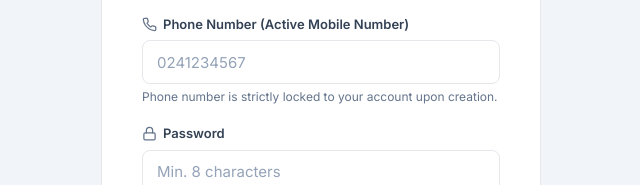
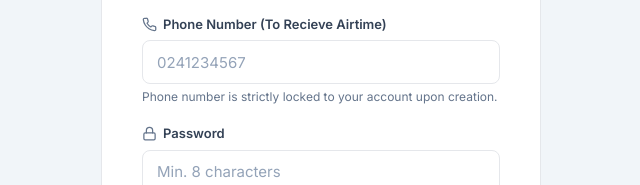
Before and after one commit to Dennis-Abaah/creditplug, a plain HTML site: page index.html in a window 1280 px wide. Both pictures are taken after a click on the link "Create one". Shown: the part 407-592 px from the top of the page, 319-959 px from the left. Drawn offline with nearby package versions, Linux system fonts and the light colour scheme.

Commit message:
edited design

```diff
--- a/index.html
+++ b/index.html
@@ -74,7 +74,7 @@
         <div class="form-group">
           <label for="signup-phone">
             <svg width="15" height="15" viewBox="0 0 24 24" fill="none" stroke="currentColor" stroke-width="2" stroke-linecap="round" stroke-linejoin="round"><path d="M22 16.92v3a2 2 0 0 1-2.18 2 19.79 19.79 0 0 1-8.63-3.07 19.5 19.5 0 0 1-6-6 19.79 19.79 0 0 1-3.07-8.67A2 2 0 0 1 4.11 2h3a2 2 0 0 1 2 1.72 12.84 12.84 0 0 0 .7 2.81 2 2 0 0 1-.45 2.11L8.09 9.91a16 16 0 0 0 6 6l1.27-1.27a2 2 0 0 1 2.11-.45 12.84 12.84 0 0 0 2.81.7A2 2 0 0 1 22 16.92z"/></svg>
-            Phone Number (Active Mobile Number)
+            Phone Number (To Recieve Airtime)
           </label>
           <input type="tel" id="signup-phone" placeholder="0241234567" required autocomplete="tel" />
           <span class="field-hint">Phone number is strictly locked to your account upon creation.</span>
```
